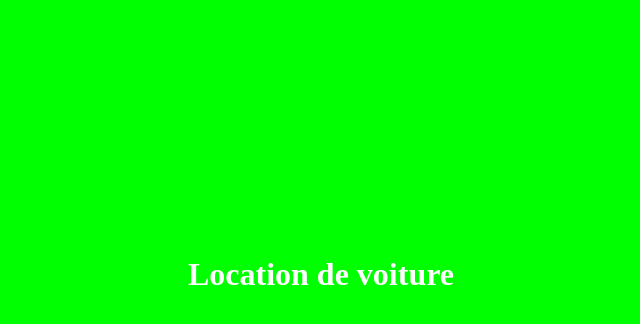
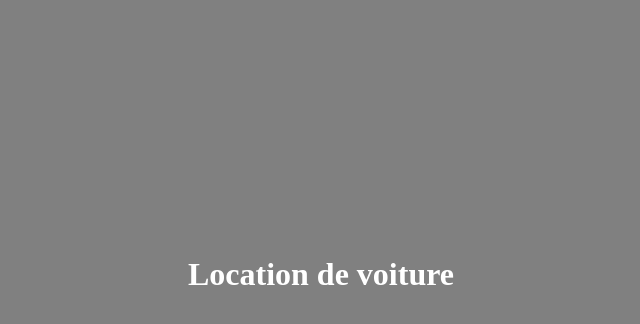
Before and after one commit to TombojaraElyse/LocationVoiture, a plain HTML site: page index.html in a window 1280 px wide. Shown: the part 18-342 px from the top of the page, without its empty margins (319-959 px from the left). Drawn offline with Linux system fonts and the light colour scheme.

Commit message:
Modification de la coleur de fond

```diff
--- a/index.html
+++ b/index.html
@@ -4,7 +4,7 @@
         <meta charset="utf-8">
         <title> </title>
     </head>
-    <body style="background-color: lime">
+    <body style="background-color: grey">
         <h1 style="padding-top:20%; text-align:center; color:#FFFF">Location de voiture</h1>
     </body>
 </html>
```
